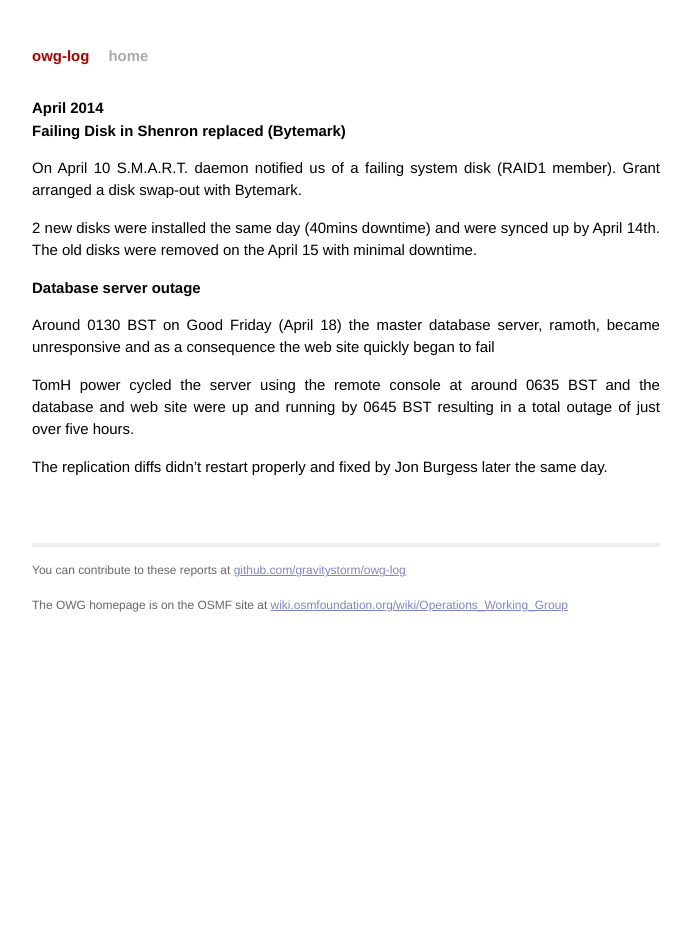
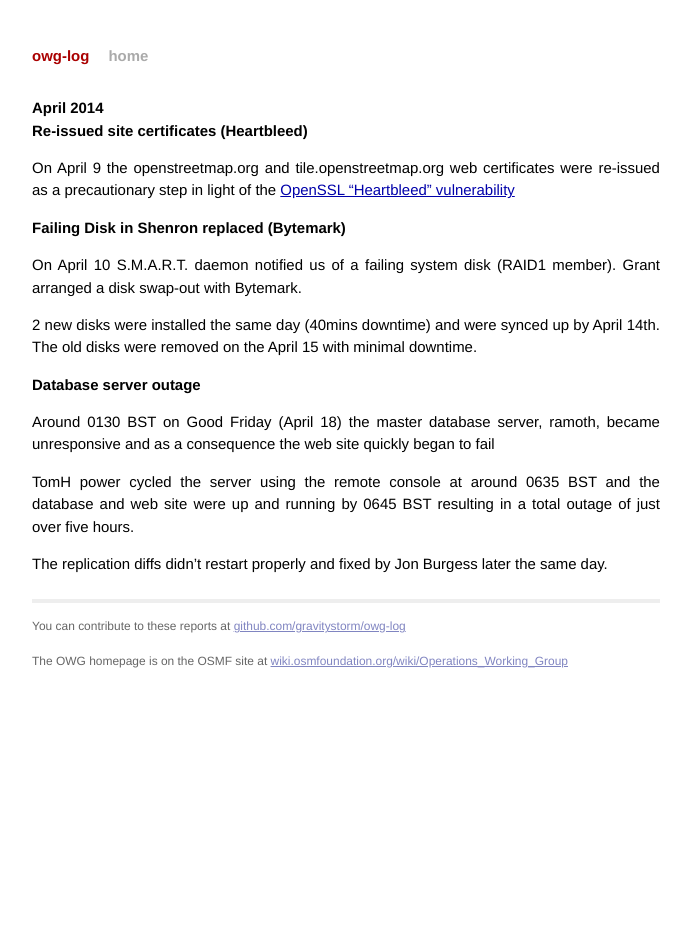
Before and after one commit to openstreetmap/owg-website, a Jekyll site: the page built from _posts/2014-04-01-april.md, in a window 1280 px wide. Shown: the whole page, without its empty margins (294-985 px from the left). Built offline with Jekyll 4.4.1, drawn with Linux system fonts in a browser that asks for light colours; Markdown is read by kramdown in place of the engine named in the settings.

Commit message:
New site certificates

```diff
--- a/_posts/2014-04-01-april.md
+++ b/_posts/2014-04-01-april.md
@@ -3,6 +3,10 @@
 title:  "April 2014"
 date:   2014-04-30 23:59:59
 ---
+
+# Re-issued site certificates (Heartbleed)
+
+On April 9 the openstreetmap.org and tile.openstreetmap.org web certificates were re-issued as a precautionary step in light of the [OpenSSL "Heartbleed" vulnerability](http://heartbleed.com/)
 
 # Failing Disk in Shenron replaced (Bytemark)
 
```
